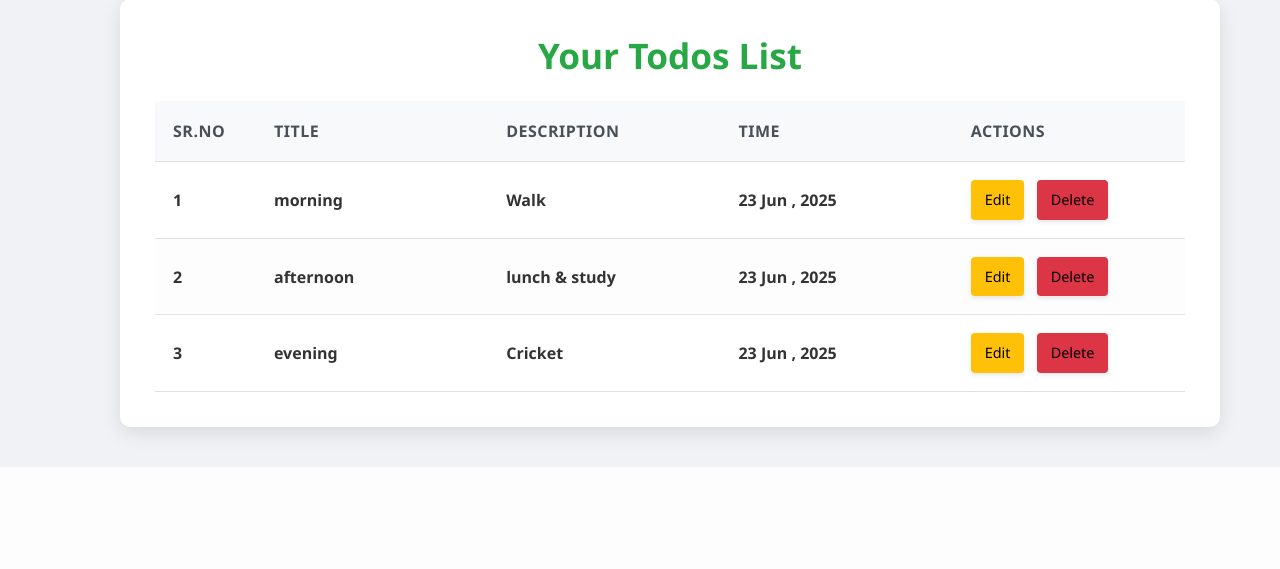
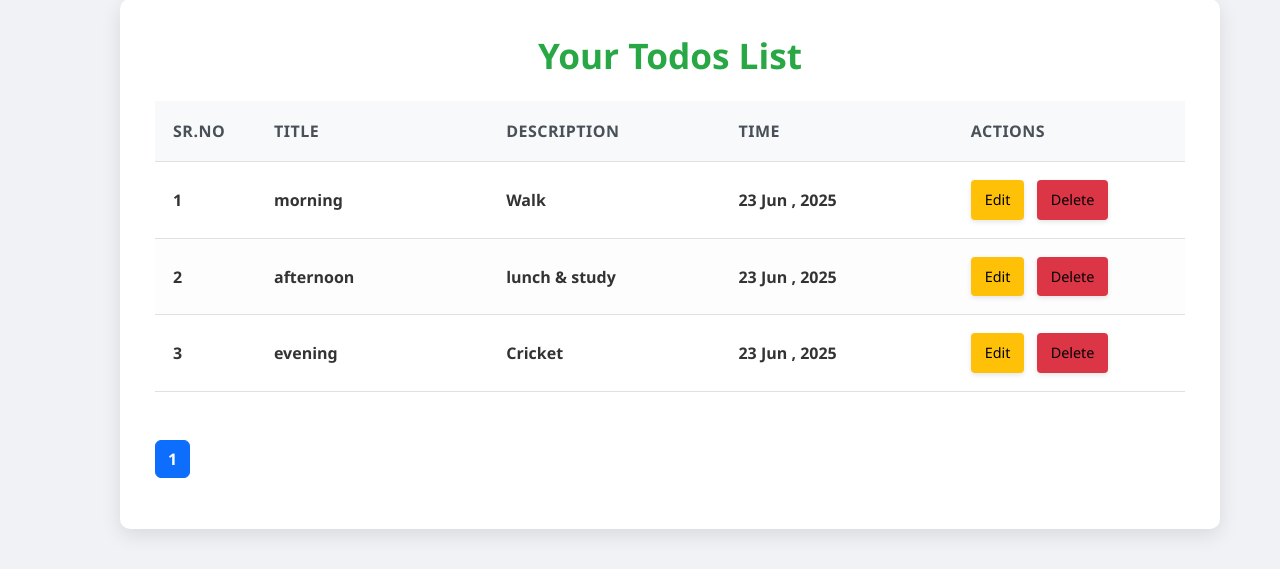
Before and after one commit to kushbharti/Django--, a Django app: page /todo/ in a window 1280 px wide. Shown: the part 650-1219 px from the top of the page. Before the commit the page ends 1117 px from the top, so only its background shows below. Run offline with Django 5.2, Linux system fonts and the light colour scheme; data comes from the database, SQL or seed files in the repository; both versions use the stored data as it was after the commit; some web fonts are replaced.

Commit message:
added commit

```diff
--- a/ToDo_app/views.py
+++ b/ToDo_app/views.py
@@ -1,6 +1,7 @@
 from django.shortcuts import render,redirect
 from django.http import HttpResponse
 from .models import Todo
+from django.core.paginator import Paginator
 
 # Create your views here.
 
@@ -12,7 +13,12 @@ def home(request):
 
         return redirect('todo')
     todos = Todo.objects.all()
-    return render(request,'todo_home.html',{'todos':todos})
+
+    paginator = Paginator(todos,4)
+    page_no = request.GET.get('page')
+    page_obj = paginator.get_page(page_no)
+    total_page = page_obj.paginator.num_pages
+    return render(request,'todo_home.html',{'todos':todos,'page_obj':page_obj,'total_page':[n+1 for n in range(total_page)]})
 
 def update_todo(request,slug):
     todo = Todo.objects.get(slug=slug)
--- a/templates/todo_home.html
+++ b/templates/todo_home.html
@@ -1,6 +1,4 @@
-{% extends 'base.html' %}
-{% load static %}
-
+{% extends 'base.html' %} {% load static %}
 {% block title %} Todo Home {% endblock %}
 
 {% block extra_css %}
@@ -12,7 +10,7 @@
 <br /><br /><br /><br />
 <div class="form-container">
   <h2>Todo Application</h2>
-  <form  method="POST">
+  <form method="POST">
     {% csrf_token %}
     <div class="form-groupa">
       <label for="title">Todo Title</label>
@@ -28,14 +26,11 @@
   </form>
 </div>
 
-
 <div class="table-container">
   {% if todos %}
   <h2>Your Todos List</h2>
   <table>
-
     <thead>
-
       <tr>
         <th>Sr.no</th>
         <th>Title</th>
@@ -43,27 +38,24 @@
         <th>Time</th>
         <th>Actions</th>
       </tr>
-
     </thead>
     <tbody>
-
-                {% for todo in todos %}
+      {% for todo in page_obj %}
       <tr>
-                    <td>{{forloop.counter}}</td>
+        <td>{{forloop.counter|add:page_obj.start_index|add:'-1'}}</td>
         <td>{{todo.todo_title}}</td>
         <td>{{todo.todo_desc}}</td>
         <td>{{todo.created_date | date:"d M , Y" }}</td>
         <td>
-                        <button type="submit" ><a href="{% url 'update_todo' todo.slug %}">Edit</a></button>
-                        <button type="submit" ><a href="{% url 'delete_todo' todo.slug %}">Delete</a></button>
+          <button type="submit">
+            <a href="{% url 'update_todo' todo.slug %}">Edit</a>
+          </button>
+          <button type="submit">
+            <a href="{% url 'delete_todo' todo.slug %}">Delete</a>
+          </button>
         </td>
       </tr>
       {% endfor%}
-
-
-
-
-
     </tbody>
   </table>
   {% else %}
@@ -71,5 +63,29 @@
   <h2>No Todo Found. Add Your 1st Todo !</h2>
 
   {% endif %}
+  <br /><br />
+  <nav aria-label="Page navigation example">
+    <ul class="pagination">
+      {% if page_obj.has_previous %}
+        <li class="page-item"><a class="page-link" href="?page={{page_obj.previous_page_number}}">Previous</a></li>
+       {% endif %}
+
+      {% for i in total_page  %}
+        {% if i == page_obj.number %}
+          <li class="page-item active" aria-current="page">
+                <span class="page-link">{{ i }}</span>
+          </li>
+        {% else %}
+            <li class="page-item"><a class="page-link" href="?page={{i}}">{{i}}</a></li>
+        {% endif %}
+      {% endfor %}
+
+      {% if page_obj.has_next %}
+      <li class="page-item"><a class="page-link" href="?page={{page_obj.next_page_number}}">Next</a></li>
+      <li class="page-item"><a class="page-link" href="?page={{page_obj.paginator.num_pages}}">Last</a></li>
+      {% endif %}
+
+    </ul>
+  </nav>
 </div>
 {% endblock %}
```
Also changed, not shown: db.sqlite3. Lines whose indentation alone changed are shown as unchanged.
